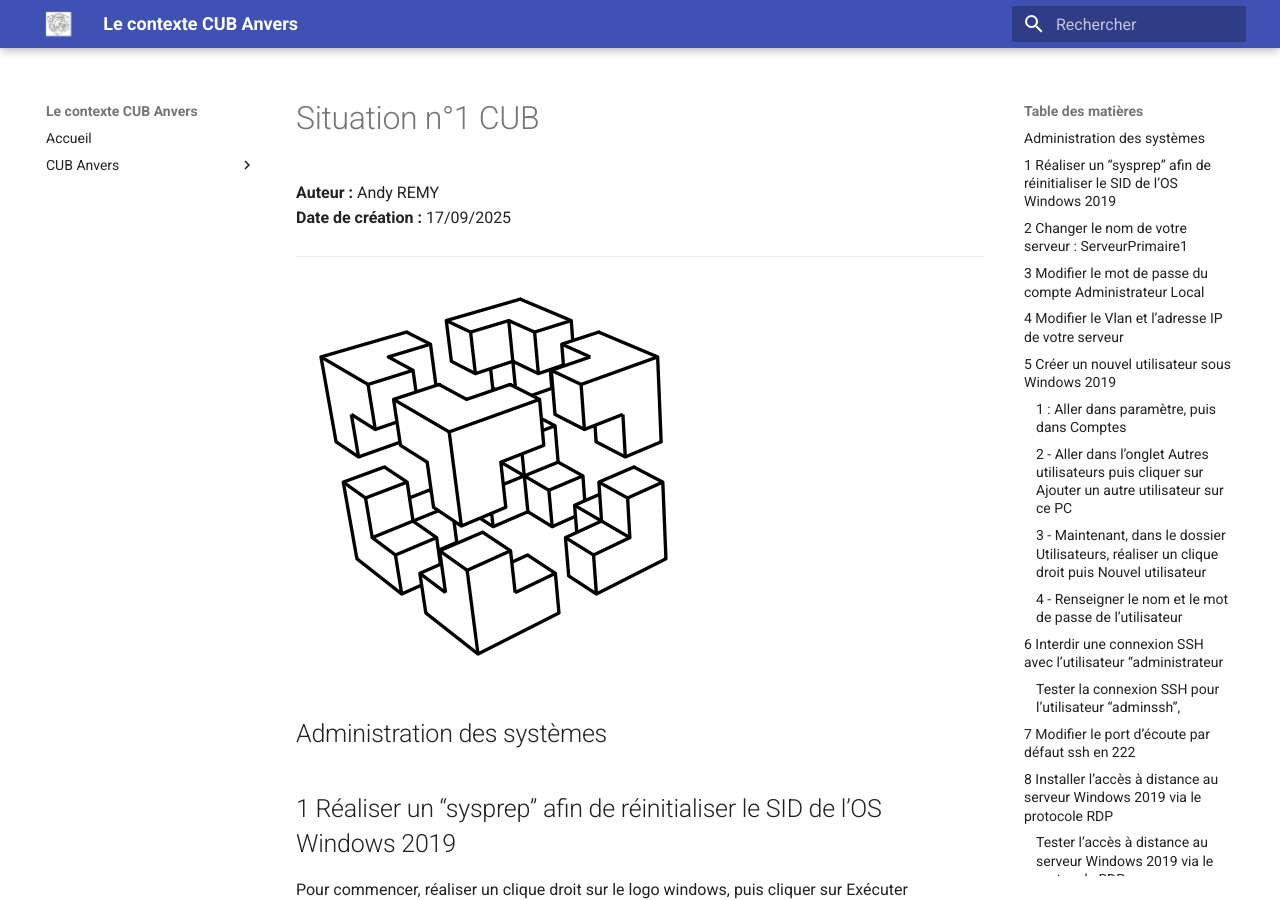
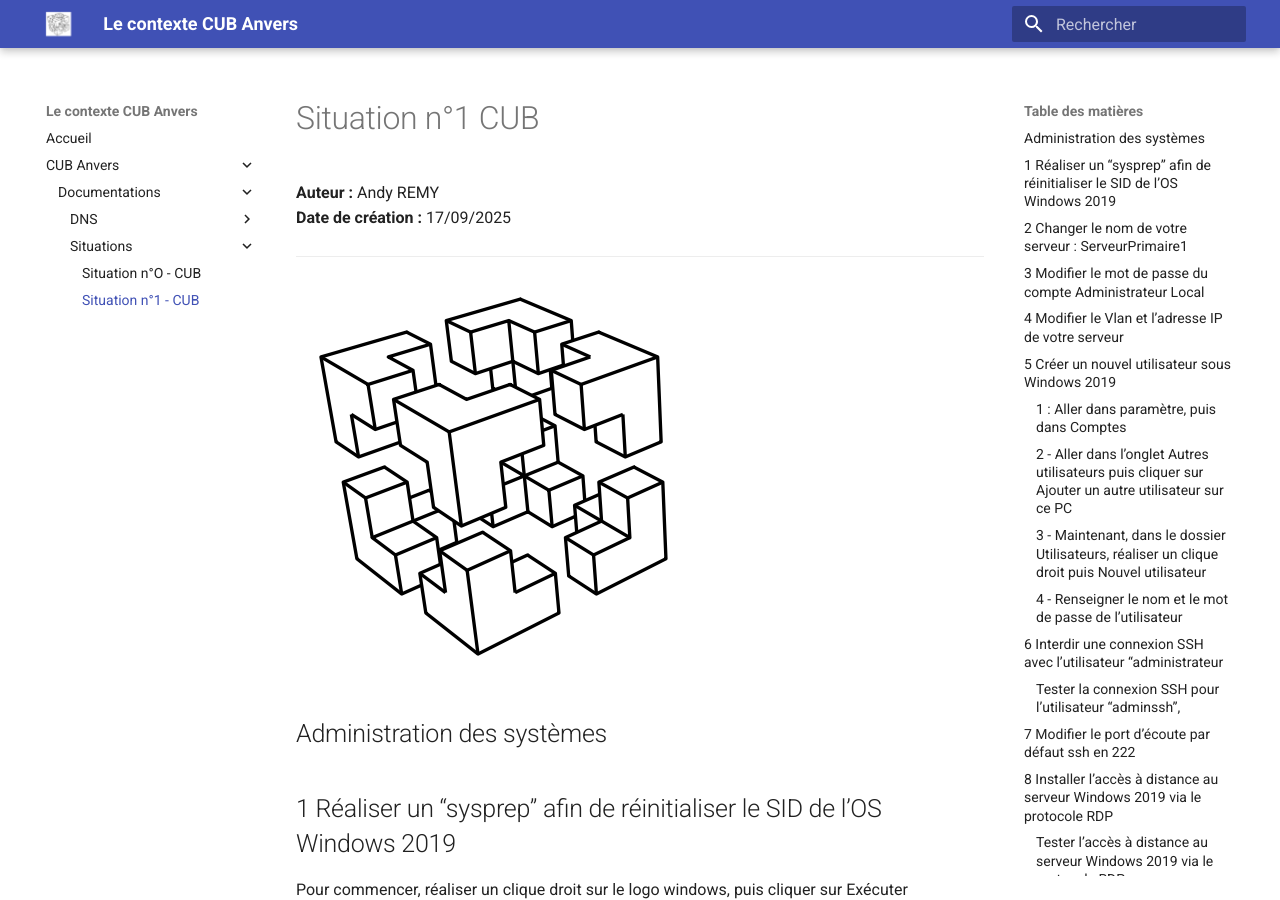
Before and after one commit to Adfiree/Anvers, an MkDocs documentation site: the page built from docs/documentations/Situations/Situation n°1 CUB.md, in a window 1280 px wide and 900 px high. Built offline with MkDocs 1.6.1 and Material for MkDocs 9.7.7, drawn with Linux system fonts in a browser that asks for light colours.

Commit message:
Modification mkdocs.yml

```diff
--- a/mkdocs.yml
+++ b/mkdocs.yml
@@ -20,6 +20,7 @@ nav:
               - DNS0 - Récursif - CUB: documentations/DNS/CUB - Serveur DNS Recursif.md
           - Situations:
               - Situation n°O - CUB: documentations/Situations/Situation n°0 CUB – Plan d'adressage - Schéma logique & physique - Table de routage - NAT.md
+              - Situation n°1 - CUB: documentations/Situations/Situation n°1 CUB.md
 
 markdown_extensions:
   - toc:
```
